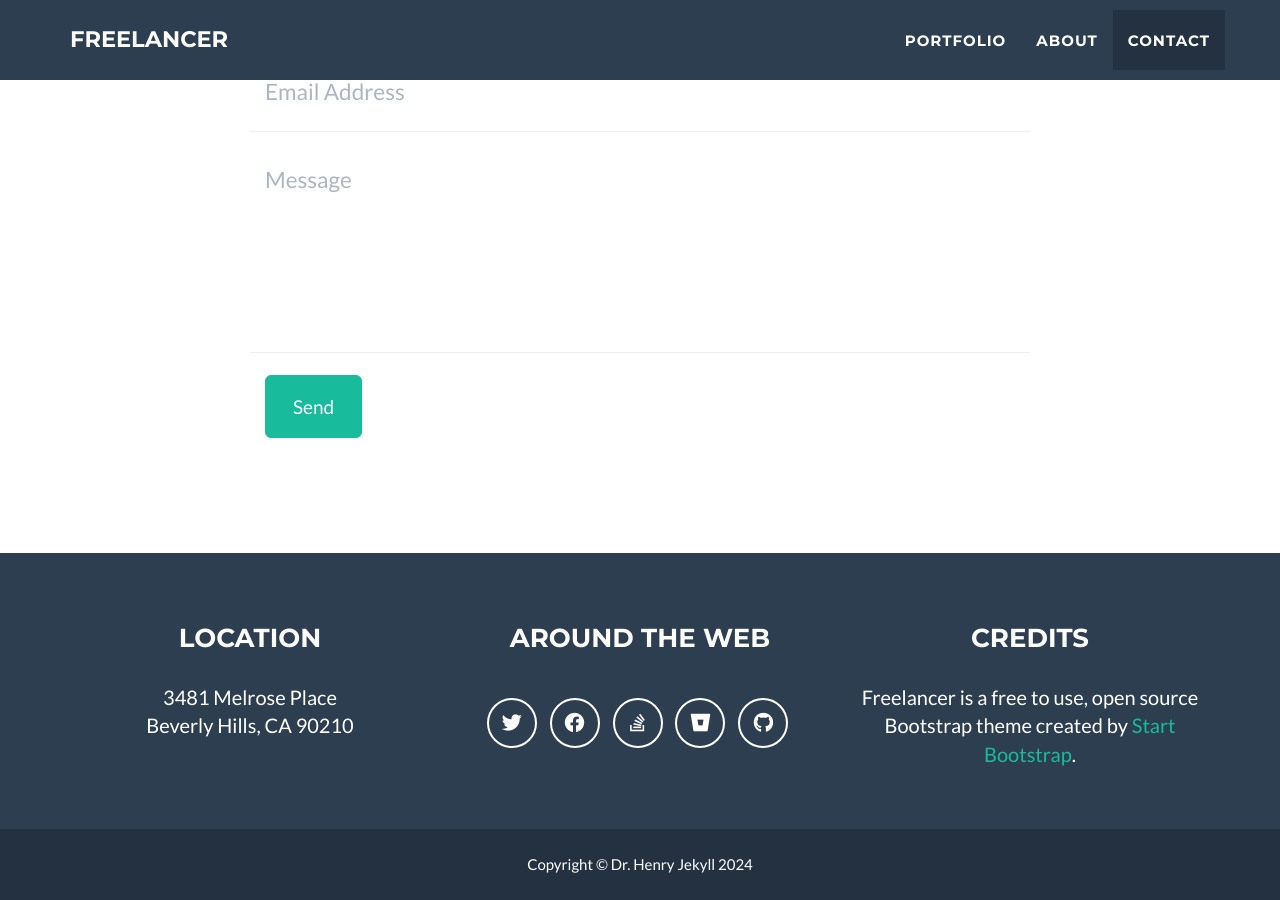
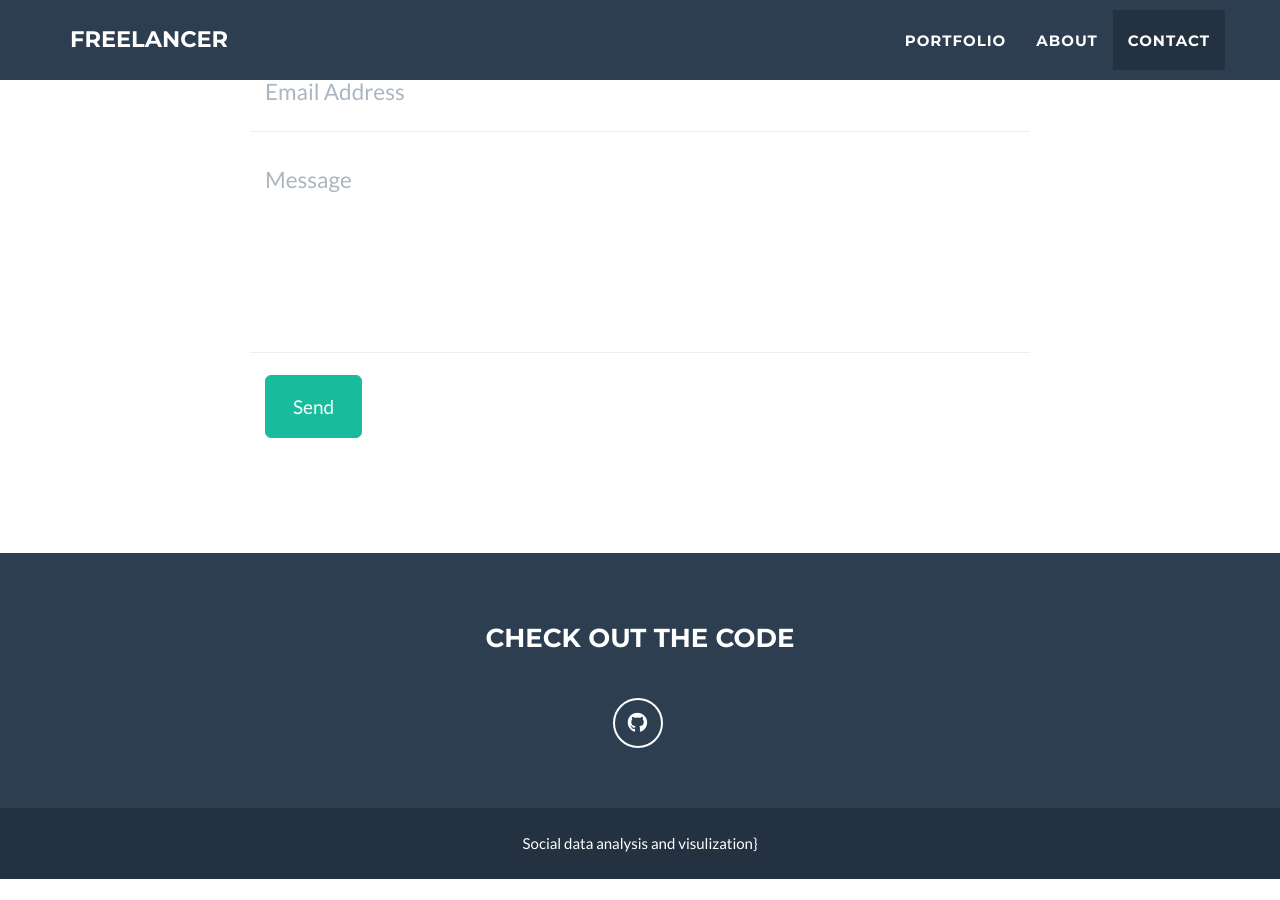
Before and after one commit to ThereseStein/ThereseStein.github.io, a Jekyll site: the page built from _posts/2014-07-18-project-1.markdown, in a window 1280 px wide and 900 px high, scrolled down 2410 px. Built offline with Jekyll 4.4.1, drawn with Linux system fonts in a browser that asks for light colours; after the commit the page ends 3289 px from its top, so only the background shows below that.

Commit message:
Copyright

```diff
--- a/_config.yml
+++ b/_config.yml
@@ -32,31 +32,12 @@ color:
 
 # Footer settings
 footer:
-  copyright: Dr. Henry Jekyll
-  location: Location
-  social: Around the Web
-  credits: Credits
+  social: Check out the code
 
 # Social networks usernames (many more available: google-plus, flickr, dribbble, pinterest, instagram, tumblr, linkedin, etc.)
 social:
-  - title: twitter
-    url: http://twitter.com/jekyllrb
-  - title: facebook
-    url:
-  - title: stack-overflow
-    url: http://stackoverflow.com/questions/tagged/jekyll
-  - title: bitbucket
-    url: http://bitbucket.org/jekyll
   - title: github
     url: http://github.com/jekyll
-
-# Postal address (add as many lines as necessary)
-address:
-  - line: 3481 Melrose Place
-  - line: Beverly Hills, CA 90210
-
-# Credits content
-credits: 'Freelancer is a free to use, open source Bootstrap theme created by <a href="http://startbootstrap.com">Start Bootstrap</a>.'
 
 # Build settings
 markdown: kramdown
--- a/_includes/footer.html
+++ b/_includes/footer.html
@@ -33,7 +33,7 @@
     <div class="container">
       <div class="row">
         <div class="col-lg-12">
-          Copyright &copy; {{ site.footer.copyright }} 20{{ site.time | date: '%y' }}
+          Social data analysis and visulization}
         </div>
       </div>
     </div>
```
